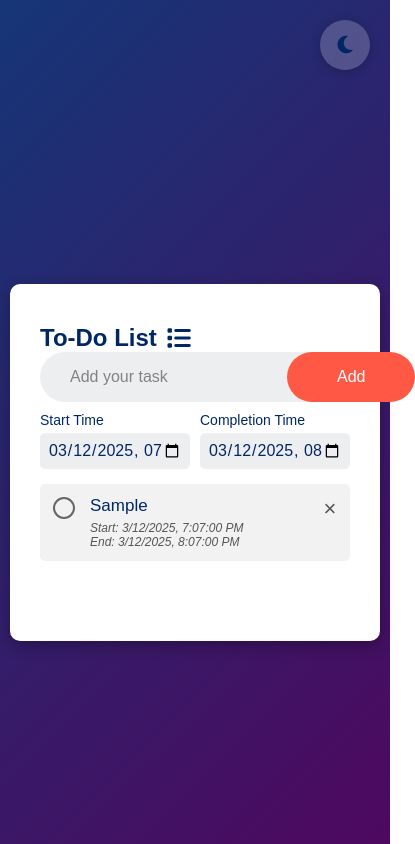
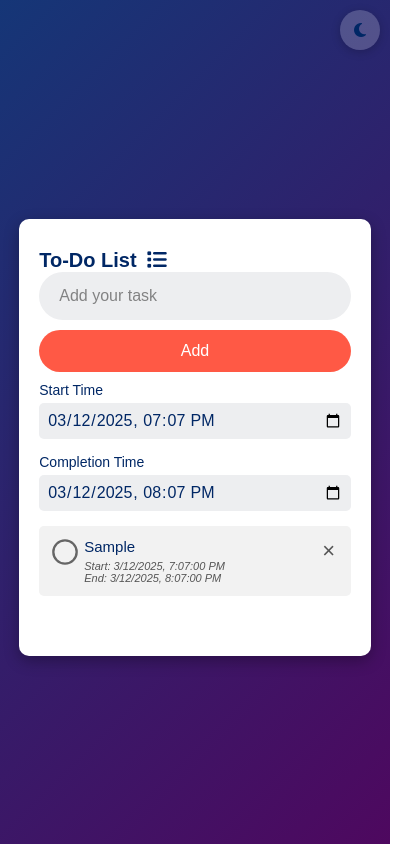
Before and after one commit to kwameadobaw/to-do_list, a plain HTML site: page index.html in a window 390 px wide. Both pictures are taken after typing "Sample" into the empty fields and a click on the button "Add". Shown: the whole page, 415 px wide, since content can reach past the window. Drawn offline with Linux system fonts and the light colour scheme.

Commit message:
Made the interface responsive.

```diff
--- a/index.html
+++ b/index.html
@@ -2,7 +2,7 @@
 <html lang="en">
 <head>
     <meta charset="UTF-8">
-    <meta name="viewport" content="width=device-width, initial-scale=1.0">
+    <meta name="viewport" content="width=device-width, initial-scale=1.0, maximum-scale=1.0, user-scalable=no">
     <title>To-Do List App</title>
     <link rel="stylesheet" href="styles.css">
     <link rel="stylesheet" href="https://cdnjs.cloudflare.com/ajax/libs/font-awesome/6.4.0/css/all.min.css">
--- a/styles.css
+++ b/styles.css
@@ -235,3 +235,87 @@ ul li span {
 ul li span:hover {
     background: var(--button-hover);
 }
+
+/* Add these responsive styles to your existing CSS */
+
+/* Base responsive settings */
+@media (max-width: 768px) {
+    .todo-app {
+        width: 95%;
+        padding: 30px 20px 50px;
+        margin: 50px auto 20px;
+    }
+
+    #add-button {
+        padding: 16px 30px;
+    }
+
+    .time-fields {
+        flex-direction: column;
+        gap: 15px;
+    }
+
+    .time-field {
+        width: 100%;
+    }
+}
+
+@media (max-width: 480px) {
+    .todo-app h2 {
+        font-size: 20px;
+    }
+
+    .row {
+        flex-direction: column;
+        background: transparent;
+        padding-left: 0;
+    }
+
+    input[type="text"] {
+        width: 100%;
+        margin-bottom: 10px;
+        border-radius: 30px;
+        background: var(--input-background);
+        padding: 15px 20px;
+    }
+
+    #add-button {
+        width: 100%;
+        padding: 12px 0;
+    }
+
+    ul li {
+        padding: 12px 8px 12px 45px;
+        font-size: 15px;
+    }
+
+    .task-times {
+        font-size: 11px;
+    }
+
+    #theme-toggle {
+        top: 10px;
+        right: 10px;
+        width: 40px;
+        height: 40px;
+        font-size: 16px;
+    }
+}
+
+/* Ensure inputs are properly sized on small screens */
+input[type="datetime-local"] {
+    width: 100%;
+}
+
+/* Improve touch targets for mobile */
+@media (max-width: 768px) {
+    ul li span {
+        width: 44px;
+        height: 44px;
+    }
+
+    ul li::before {
+        height: 28px;
+        width: 28px;
+    }
+}
```
